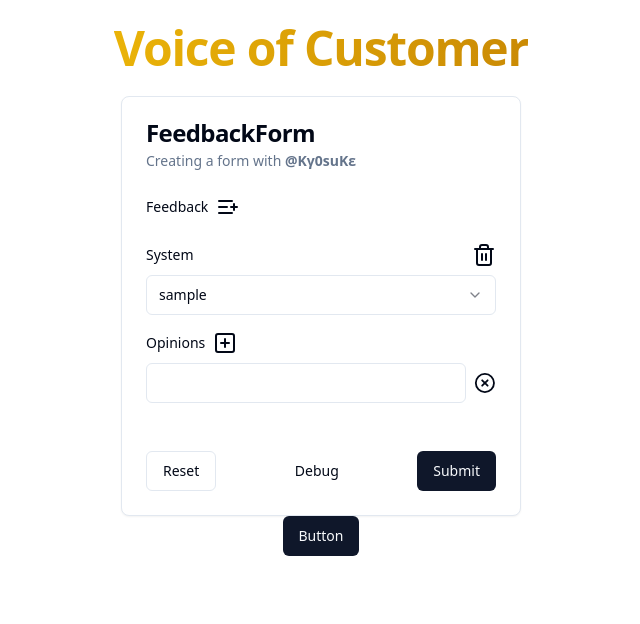
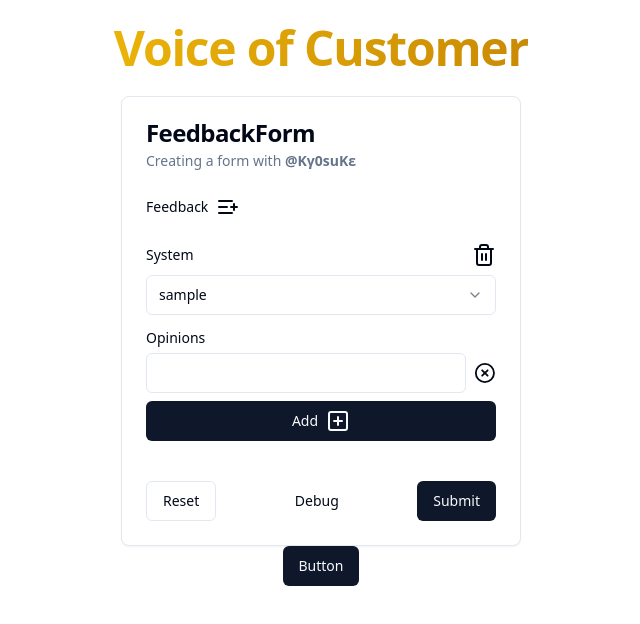
Before and after one commit to k70suK3-k06a7ash1/react-running-on-gas, a React (Vite) app: page / in a window 1280 px wide. Shown: the top 624 px of the page, without its empty margins (319-959 px from the left). Built offline with nearby package versions, Linux system fonts and the light colour scheme; what gas-client would draw is missing.

Commit message:
update form

```diff
--- a/src/components/FeedbackForm.tsx
+++ b/src/components/FeedbackForm.tsx
@@ -126,17 +126,6 @@ export const FeedbackForm = () => {
                       <div>
                         <div className='flex gap-2 items-center pt-4'>
                           <Label>Opinions</Label>
-                          <SquarePlus
-                            className='cursor-pointer'
-                            onClick={() =>
-                              field.form.pushFieldValue(
-                                `feedbacks[${index}].opinions`,
-                                {
-                                  context: "",
-                                }
-                              )
-                            }
-                          />
                         </div>
                         <div>
                           <form.Field
@@ -170,6 +159,20 @@ export const FeedbackForm = () => {
                                     />
                                   </div>
                                 ))}
+                                <Button
+                                  className='block'
+                                  asChild
+                                  onClick={() =>
+                                    subField.pushValue({
+                                      context: "",
+                                    })
+                                  }
+                                >
+                                  <div className='flex gap-2'>
+                                    Add
+                                    <SquarePlus className='cursor-pointer' />
+                                  </div>
+                                </Button>
                               </>
                             )}
                           />
```
